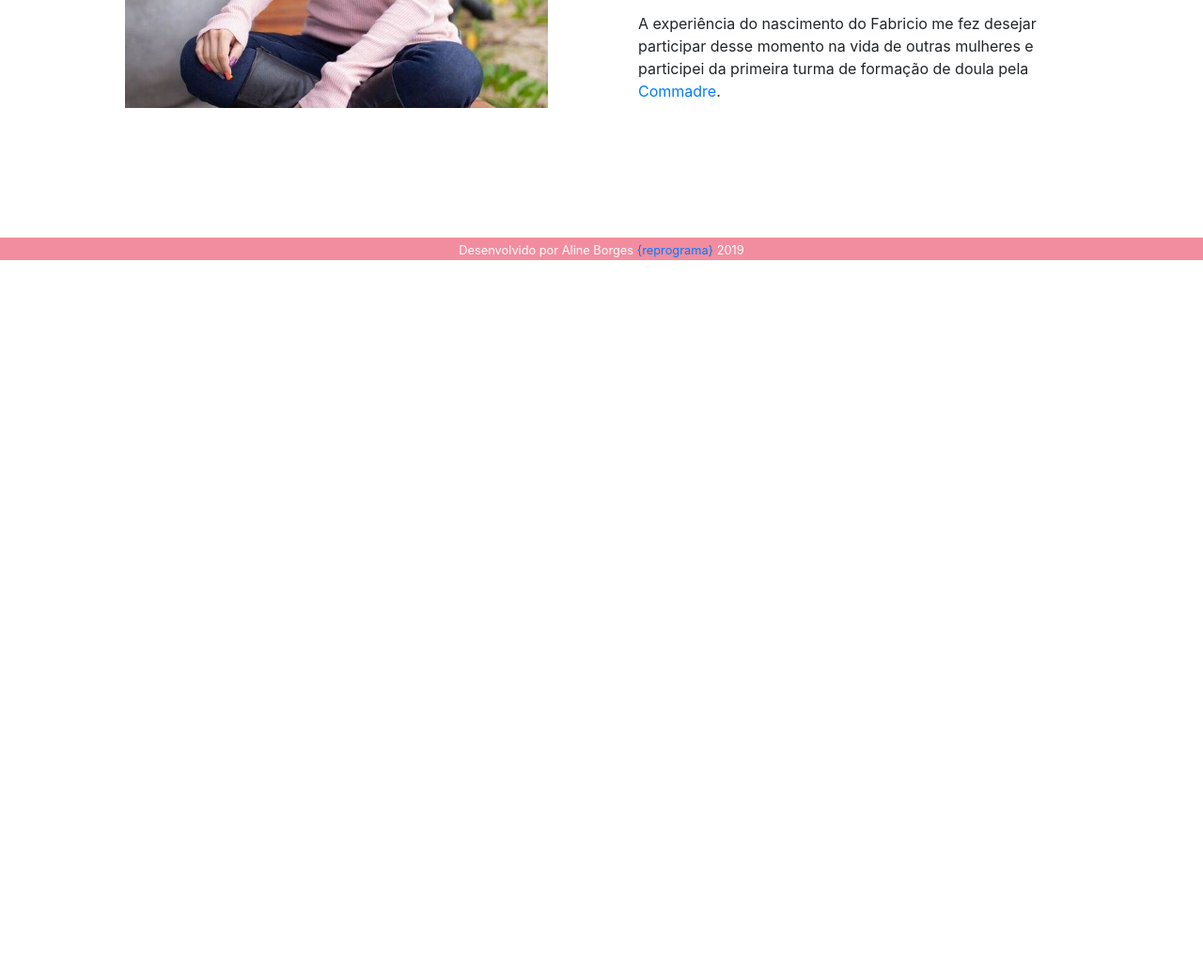
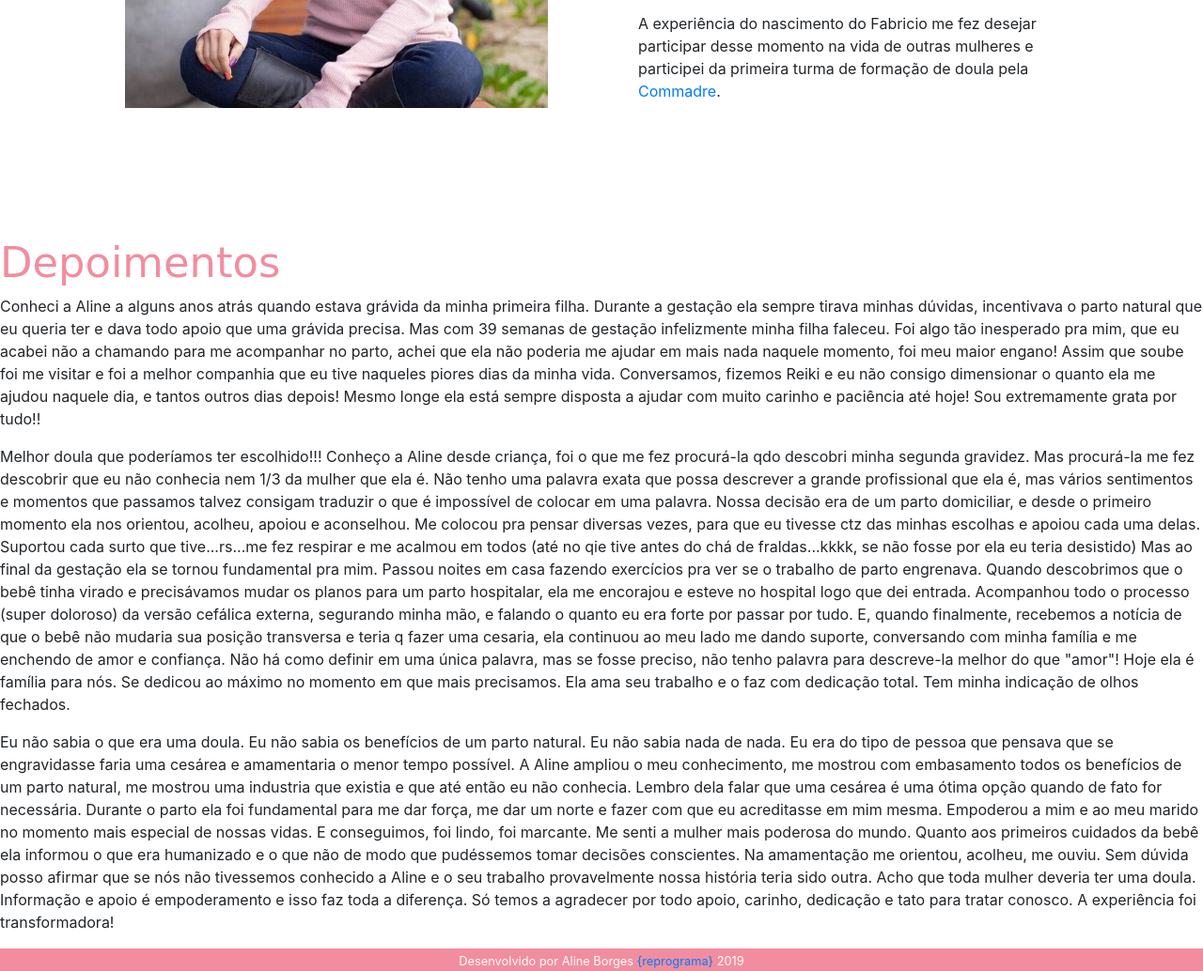
Before and after one commit to borgesaline/projetofinal, a plain HTML site: page sobre.html in a window 1280 px wide. Shown: the part 519-1553 px from the top of the page at 94% size. Before the commit the page ends 800 px from the top, so only its background shows below. Drawn offline with nearby package versions, Linux system fonts and the light colour scheme.

Commit message:
add conteudo sobre

```diff
--- a/css/sobre.css
+++ b/css/sobre.css
@@ -21,6 +21,8 @@
     height: 450px;
 }
 
+
+
 @media (max-width: 800px) {
     .minibio__imagem {
         width: 250px;
--- a/sobre.html
+++ b/sobre.html
@@ -53,15 +53,41 @@
                 <img class="minibio__imagem" src="./img/aline.jpg" alt="Foto Aline">
             </div>
             <div class="minibio__texto mx-5">
-                <h1 class ="autora">Como me tornei doula</h1>
-                <p> Primeiro eu tive o parto da minha filha mais velha roubado por um GO fofinho do convenio. Eu achava que me munir de informações e ser clara com o médico me faria ter o parto que eu planejava e o respeito que eu merecia, não sabia o que era doula e sofri esse luto por muito tempo. No segundo filho eu já tinha muito mais conhecimento e dessa vez eu teria uma doula sim. Com uma equipe humanizada maravilhosa e minha doula (feita de amor) eu pari na sala de casa, foi incrível!   </p>
-                <p> A experiência do nascimento do Fabricio me fez desejar participar desse momento na vida de outras mulheres e participei da primeira turma de formação de doula pela <span><a href="http://commadre.com.br"
-                    target="_blank">Commadre</a></span>.    </p>
+                <h1 class="autora">Como me tornei doula</h1>
+                <p> Primeiro eu tive o parto da minha filha mais velha roubado por um GO fofinho do convenio. Eu achava
+                    que me munir de informações e ser clara com o médico me faria ter o parto que eu planejava e o
+                    respeito que eu merecia, não sabia o que era doula e sofri esse luto por muito tempo. No segundo
+                    filho eu já tinha muito mais conhecimento e dessa vez eu teria uma doula sim. Com uma equipe
+                    humanizada maravilhosa e minha doula (feita de amor) eu pari na sala de casa, foi incrível! </p>
+                <p> A experiência do nascimento do Fabricio me fez desejar participar desse momento na vida de outras
+                    mulheres e participei da primeira turma de formação de doula pela <span><a
+                            href="http://commadre.com.br" target="_blank">Commadre</a></span>. </p>
             </div>
+        </div>
+    </section>
 
-        </div>
+    <section>
+            <h2 class="autora">Depoimentos</h2>
+            <p>
+                    Conheci a Aline a alguns anos atrás quando estava grávida da minha primeira filha. Durante a gestação ela sempre tirava minhas dúvidas, incentivava o parto natural que eu queria ter e dava todo apoio que uma grávida precisa. Mas com 39 semanas de gestação infelizmente minha filha faleceu. Foi algo tão inesperado pra mim, que eu acabei não a chamando para me acompanhar no parto, achei que ela não poderia me ajudar em mais nada naquele momento, foi meu maior engano! Assim que soube foi me visitar e foi a melhor companhia que eu tive naqueles piores dias da minha vida. Conversamos, fizemos Reiki e eu não consigo dimensionar o quanto ela me ajudou naquele dia, e tantos outros dias depois! Mesmo longe ela está sempre disposta a ajudar com muito carinho e paciência até hoje! Sou extremamente grata por tudo!!
+            </p>
 
+            <p>Melhor doula que poderíamos ter escolhido!!!
+                    Conheço a Aline desde criança, foi o que me fez procurá-la qdo descobri minha segunda gravidez. Mas procurá-la me fez descobrir que eu não conhecia nem 1/3 da mulher que ela é.
+                    Não tenho uma palavra exata que possa descrever a grande profissional que ela é, mas vários sentimentos e momentos que passamos talvez consigam traduzir o que é impossível de colocar em uma palavra.
+
+                    Nossa decisão era de um parto domiciliar, e desde o primeiro momento ela nos orientou, acolheu, apoiou e aconselhou.
+                    Me colocou pra pensar diversas vezes, para que eu tivesse ctz das minhas escolhas e apoiou cada uma delas.
+                    Suportou cada surto que tive...rs...me fez respirar e me acalmou em todos (até no qie tive antes do chá de fraldas...kkkk, se não fosse por ela eu teria desistido)
+                    Mas ao final da gestação ela se tornou fundamental pra mim. Passou noites em casa fazendo exercícios pra ver se o trabalho de parto engrenava. Quando descobrimos que o bebê tinha virado e precisávamos mudar os planos para um parto hospitalar, ela me encorajou e esteve no hospital logo que dei entrada.
+                    Acompanhou todo o processo (super doloroso) da versão cefálica externa, segurando minha mão, e falando o quanto eu era forte por passar por tudo. E, quando finalmente, recebemos a notícia de que o bebê não mudaria sua posição transversa e teria q fazer uma cesaria, ela continuou ao meu lado me dando suporte, conversando com minha família e me enchendo de amor e confiança.
+                    Não há como definir em uma única palavra, mas se fosse preciso, não tenho palavra para descreve-la melhor do que "amor"!
+                    Hoje ela é família para nós. Se dedicou ao máximo no momento em que mais precisamos.
+                    Ela ama seu trabalho e o faz com dedicação total. Tem minha indicação de olhos fechados.</p>
+
+                    <p>Eu não sabia o que era uma doula. Eu não sabia os benefícios de um parto natural. Eu não sabia nada de nada. Eu era do tipo de pessoa que pensava que se engravidasse faria uma cesárea e amamentaria o menor tempo possível. A Aline ampliou o meu conhecimento, me mostrou com embasamento todos os benefícios de um parto natural, me mostrou uma industria que existia e que até então eu não conhecia. Lembro dela falar que uma cesárea é uma ótima opção quando de fato for necessária. Durante o parto ela foi fundamental para me dar força, me dar um norte e fazer com que eu acreditasse em mim mesma. Empoderou a mim e ao meu marido no momento mais especial de nossas vidas. E conseguimos, foi lindo, foi marcante. Me senti a mulher mais poderosa do mundo. Quanto aos primeiros cuidados da bebê ela informou o que era humanizado e o que não de modo que pudéssemos tomar decisões conscientes. Na amamentação me orientou, acolheu, me ouviu. Sem dúvida posso afirmar que se nós não tivessemos conhecido a Aline e o seu trabalho provavelmente nossa história teria sido outra. Acho que toda mulher deveria ter uma doula. Informação e apoio é empoderamento e isso faz toda a diferença. Só temos a agradecer por todo apoio, carinho, dedicação e tato para tratar conosco. A experiência foi transformadora!</p>
     </section>
+
     <body>
 
 
@@ -77,8 +103,9 @@
     </body>
 
     <!-- footer -->
-<footer class = "bg-roxo text-white text-center">
+    <footer class="bg-roxo text-white text-center">
         <small>Desenvolvido por Aline Borges <span><a href="http://reprograma.com.br/index.html"
                     target="_blank">{reprograma}</a></span> 2019</small>
     </footer>
+
 </html>
```
Also changed, not shown: img/Curso-de-Doula-11.jpg (added), img/Curso-de-Doula-4.jpg (added), img/Curso-de-Doula-9.jpg (added). Lines whose indentation alone changed are shown as unchanged.
